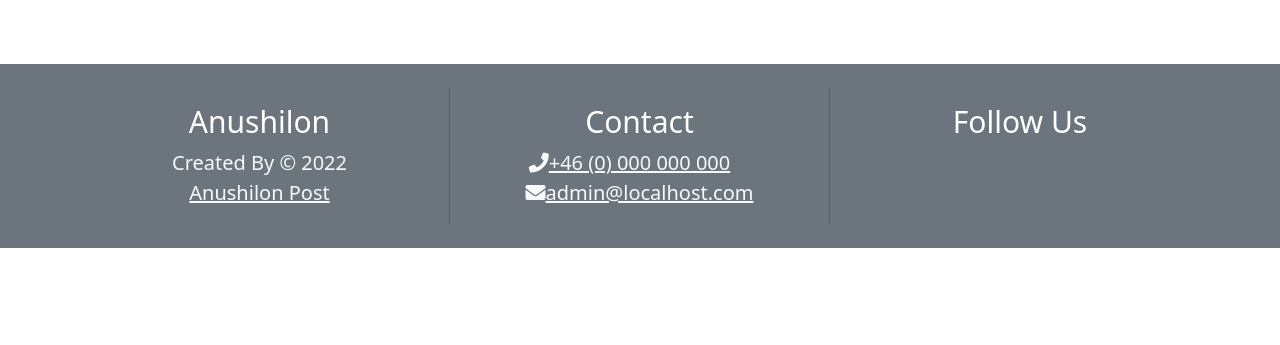
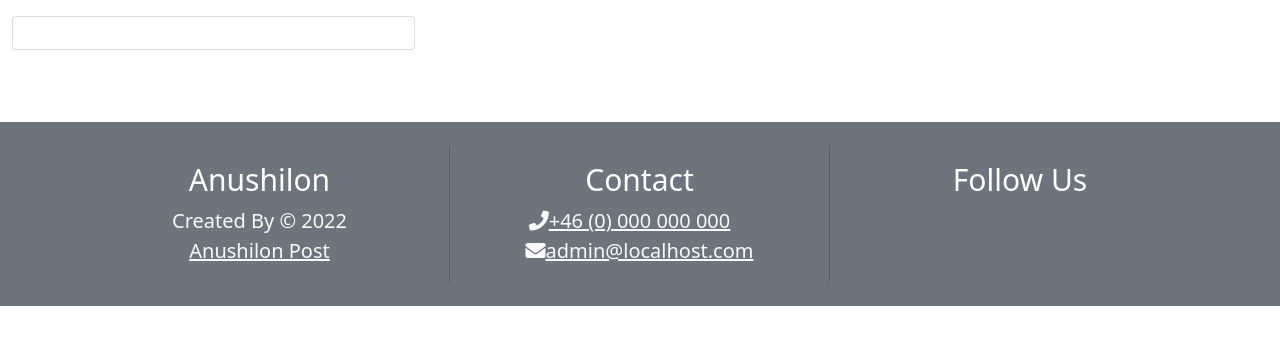
Before and after one commit to mamuzaan/Portfolio-P4-News, a Django app: template templates/index.html in a window 1280 px wide. Shown: the part 56-401 px from the top of the page. Run offline with Django 3.2, Linux system fonts and the light colour scheme; the template is opened without the code that fills it: values that come from a table or form of the project are taken from there, others are empty; tables that the repository leaves empty hold one stand-in row (values such as "Sample post").

Commit message:
Added bootstrap card by column inside forloop

```diff
--- a/templates/index.html
+++ b/templates/index.html
@@ -9,6 +9,13 @@
         <div class="col-12 mt-3 left">
             <div class="row">
             {% for post in post_list %}
+                <div class="col-md-4">
+                    <div class="card mb-4">
+                        <div class="card-body">
+
+                        </div>
+                    </div>
+                </div>
 
             {% if forloop.counter|divisibleby:3 %}
              </div>
```
